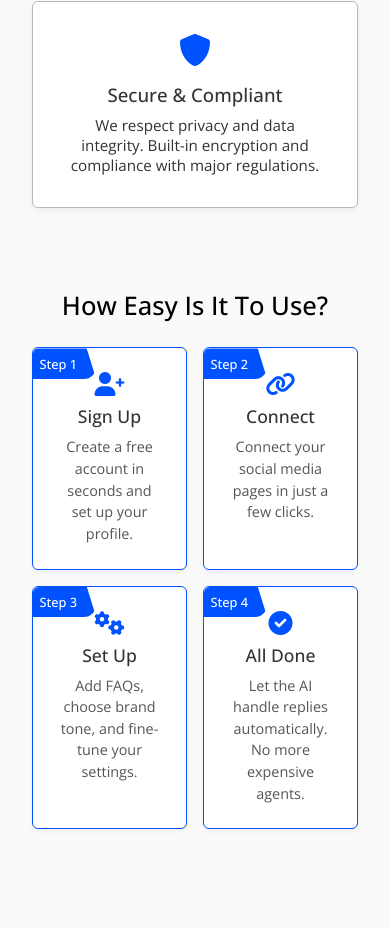
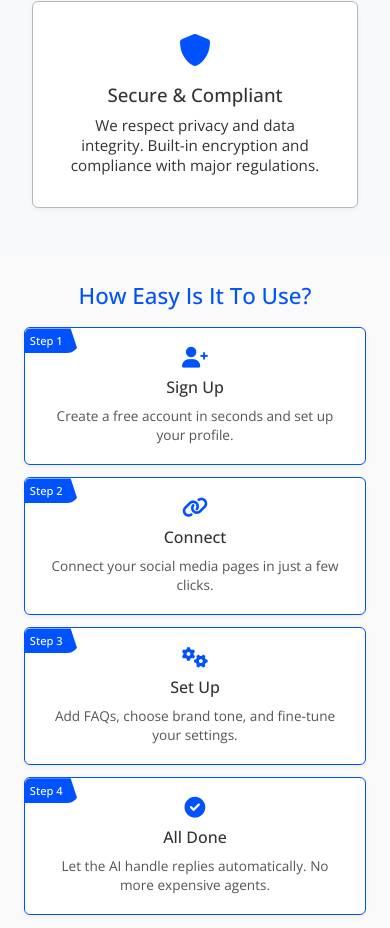
Before and after one commit to tom125813/BreezyAI, a plain HTML site: page index.html in a window 390 px wide. Shown: the part 2274-3202 px from the top of the page. Drawn offline with nearby package versions, Linux system fonts and the light colour scheme.

Commit message:
Steps query (even smaller resolutions)
Previous fix didnt include smallest resolutions

```diff
--- a/marketing/style.css
+++ b/marketing/style.css
@@ -690,14 +690,13 @@ body.menu-open {
   font-size: 1.8rem;
   font-weight: 500;
   margin-bottom: 2rem;
-  color: black; /* Match the screenshot's heading color */
 }
 
 .steps-row {
   display: flex;
-  flex-wrap: wrap; /* Allow wrapping for smaller screens */
+  flex-wrap: nowrap;
   justify-content: center;
-  gap: 1.5rem; /* Increased gap for better spacing */
+  gap: 1rem;
   max-width: 1200px;
   margin: 0 auto;
   padding: 0 2rem;
@@ -709,7 +708,7 @@ body.menu-open {
   padding: 2rem;
   border-radius: 6px;
   text-align: center;
-  box-shadow: 0 2px 5px rgba(0, 0, 0, 0.05);
+  box-shadow: 0 2px 5px rgba(0,0,0,0.05);
   transition: transform 0.3s;
   position: relative;
   border: 1px solid #0052ff;
@@ -741,16 +740,13 @@ body.menu-open {
 }
 
 .step-box h4 {
-  font-size: 1.2rem; /* Slightly larger for readability */
+  font-size: 1.1rem;
   font-weight: 500;
   margin-bottom: 0.5rem;
-  color: #333;
 }
 
 .step-box p {
   font-size: 0.95rem;
-  color: #555;
-  line-height: 1.5;
   margin: 0;
 }
 
@@ -761,62 +757,73 @@ body.menu-open {
   align-self: center;
 }
 
-/* Adjustments for screens below 1000px */
 @media (max-width: 1000px) {
   .steps-row {
     flex-wrap: wrap;
-    gap: 1.5rem; /* Consistent gap */
   }
   .step-connector {
-    display: none; /* Hide connectors as they don't appear in the screenshot */
+    display: none;
   }
   .step-box {
-    width: 45%; /* Two boxes per row */
+    width: 45%;
     max-width: 250px;
   }
 }
 
-/* Mobile-specific adjustments */
 @media (max-width: 768px) {
+  .steps-row {
+    grid-template-columns: repeat(2, 1fr);
+    display: grid;
+  }
+  .step-box {
+    width: 100%;
+  }
+}
+
+
+/* Extra small screens (below 480px) */
+@media (max-width: 480px) {
   .steps-section {
-    padding: 2rem 0; /* Reduce padding for mobile */
+    padding: 1.5rem 0; /* Further reduce padding */
   }
 
   .steps-section h2 {
-    font-size: 1.6rem; /* Slightly smaller heading */
-    margin-bottom: 1.5rem;
+    font-size: 1.4rem; /* Even smaller heading */
+    margin-bottom: 1rem;
+    color: #0052ff; /* Match the screenshot's heading color */
   }
 
   .steps-row {
-    display: grid;
-    grid-template-columns: repeat(2, 1fr); /* 2x2 grid as shown in the screenshot */
-    gap: 1rem; /* Slightly smaller gap for mobile */
-    padding: 0 1rem;
+    grid-template-columns: 1fr; /* Stack into a single column */
+    gap: 0.8rem; /* Smaller gap for very small screens */
+    padding: 0 0.5rem;
   }
 
   .step-box {
-    width: 100%; /* Full width within the grid cell */
+    width: 100%; /* Full width */
     max-width: none; /* Remove max-width restriction */
-    padding: 1.5rem; /* Slightly less padding for mobile */
+    padding: 1.2rem; /* Further reduce padding */
   }
 
   .step-box::before {
-    font-size: 0.8rem; /* Smaller "Step" label on mobile */
-    padding: 0.4rem 1.2rem 0.4rem 0.4rem;
+    font-size: 0.7rem; /* Even smaller "Step" label */
+    padding: 0.3rem 1rem 0.3rem 0.3rem;
   }
 
   .step-box i {
-    font-size: 1.5rem; /* Smaller icon on mobile */
+    font-size: 1.3rem; /* Smaller icon */
   }
 
   .step-box h4 {
-    font-size: 1.1rem;
+    font-size: 1rem;
   }
 
   .step-box p {
-    font-size: 0.9rem;
+    font-size: 0.85rem;
+    color: #555; /* Ensure text color consistency */
   }
 }
+
 
 /***********************************************
   COMPARISON SECTION
```
